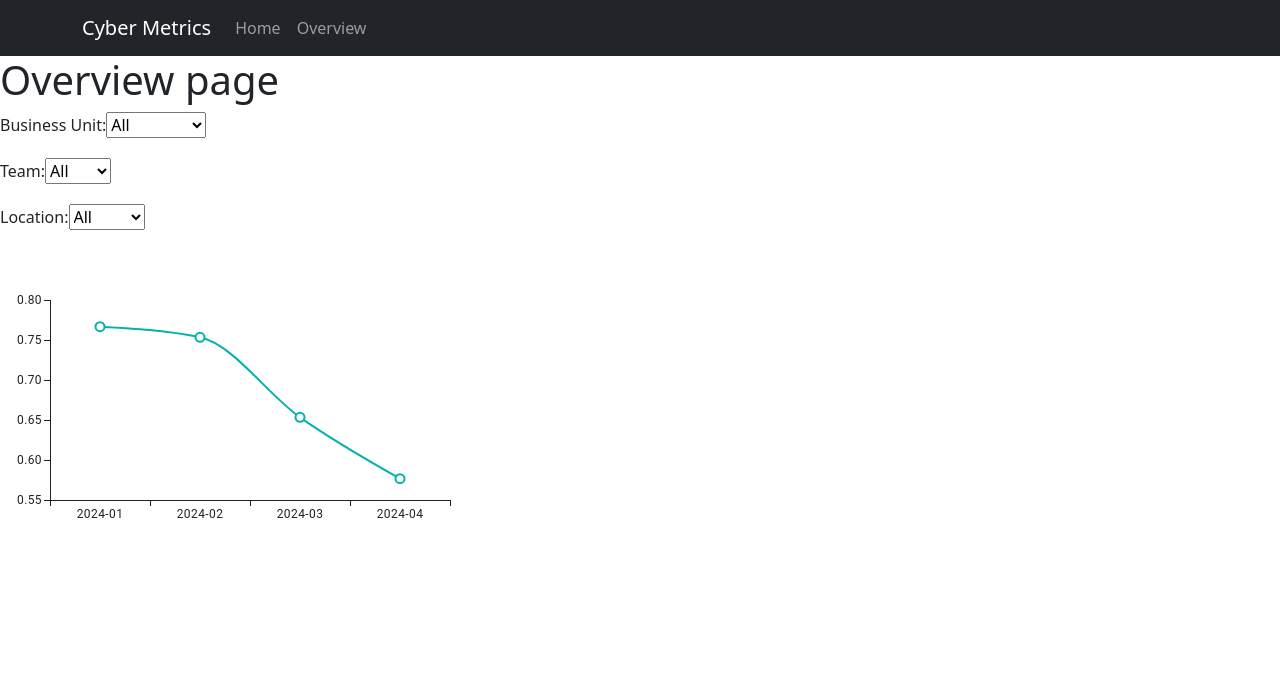
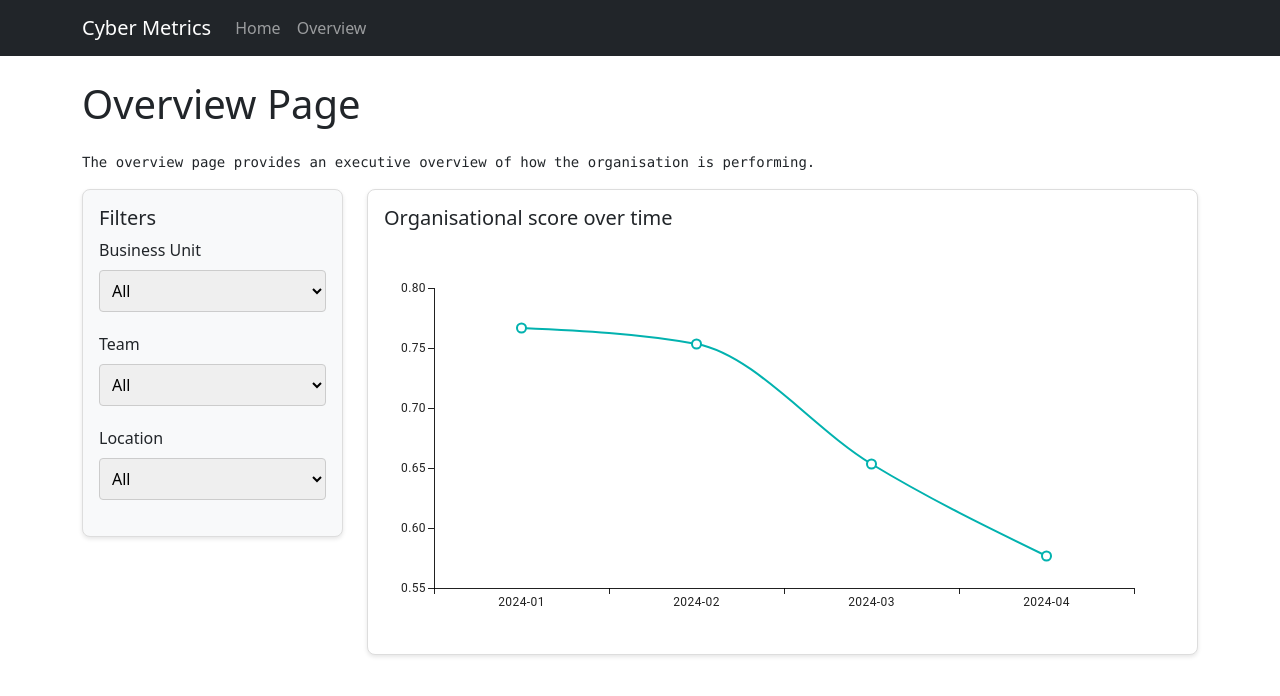
Before and after one commit to massyn/cyber-dashboard-react, a React (Create React App) app: page /overview in a window 1280 px wide. Shown: the top 696 px of the page. Built offline with nearby package versions, Linux system fonts and the light colour scheme.

Commit message:
Update graph visuals

```diff
--- a/src/components/FilterDropdown.js
+++ b/src/components/FilterDropdown.js
@@ -1,14 +1,22 @@
-// FilterDropdown.js
 import React from 'react';
 
 const FilterDropdown = ({ label, options, value, onChange, name }) => (
-  <div style={{ marginBottom: '20px' }}>
-    <label htmlFor={`${name}-filter`}>{label}: </label>
+  <div style={{ marginBottom: '20px', width: '100%' }}>
+    <label htmlFor={`${name}-filter`} style={{ display: 'block', marginBottom: '8px' }}>
+      {label}
+    </label>
     <select
       id={`${name}-filter`}
       name={name}
       value={value}
       onChange={onChange}
+      style={{
+        width: '100%',
+        padding: '8px',
+        fontSize: '16px',
+        borderRadius: '4px',
+        border: '1px solid #ccc',
+      }}
     >
       <option value="">All</option>
       {options.map((option, index) => (
--- a/src/pages/overview.js
+++ b/src/pages/overview.js
@@ -1,7 +1,6 @@
 import React, { useEffect, useState } from 'react';
 import { LineChart } from '@mui/x-charts/LineChart';
 import FilterDropdown from '../components/FilterDropdown';
-//import { fetchAndExtractCSV } from '../utils/fetchData';
 import { fetchAndExtractJSON } from '../utils/fetchData';
 import { handleFilterChange } from '../utils/handleFilterChange';
 import { aggregateData } from '../utils/aggregateData';
@@ -18,7 +17,6 @@ const Overview = () => {
   useEffect(() => {
     const initializeData = async () => {
       try {
-        //const data = await fetchAndExtractCSV('/data.csv', [
         const data = await fetchAndExtractJSON('/data.json', [
           'business_unit',
           'team',
@@ -36,8 +34,6 @@ const Overview = () => {
     initializeData();
   }, []);
 
-
-  // Wrapper function for handling filter changes
   const handleDropdownChange = (event) =>
     handleFilterChange({
       event,
@@ -52,9 +48,22 @@ const Overview = () => {
   }
 
   return (
-
-    <div>
-            <h1>Overview page</h1>
+    <div className="container">
+      <h1 className="my-4">Overview Page</h1>
+      <pre>The overview page provides an executive overview of how the organisation is performing.</pre>
+      <div className="row">
+        {/* Filters Section */}
+        <div className="col-md-3">
+          <div
+            className="card p-3 mb-4"
+            style={{
+              backgroundColor: '#f8f9fa', // Light gray background
+              border: '1px solid #ddd', // Subtle border for definition
+              borderRadius: '8px', // Rounded corners for a modern look
+              boxShadow: '0 2px 4px rgba(0, 0, 0, 0.1)', // Light shadow for separation
+            }}
+          >
+            <h5 className="card-title">Filters</h5>
             <FilterDropdown
               label="Business Unit"
               options={chartData.business_unit}
@@ -76,13 +85,30 @@ const Overview = () => {
               onChange={handleDropdownChange}
               name="location"
             />
+          </div>
+        </div>
 
+        {/* Chart Section */}
+        <div className="col-md-9">
+          <div
+            className="card p-3 mb-4"
+            style={{
+              backgroundColor: '#ffffff', // White background for the chart
+              border: '1px solid #ddd', // Subtle border for definition
+              borderRadius: '8px', // Rounded corners for a modern look
+              boxShadow: '0 2px 4px rgba(0, 0, 0, 0.1)', // Light shadow for separation
+            }}
+          >
+            <h5 className="card-title">Organisational score over time</h5>
             <LineChart
               xAxis={[{ id: 'barCategories', data: filteredData.labels, scaleType: 'band' }]}
               series={[{ data: filteredData.values }]}
-        width={500}
-        height={300}
+              width={800}
+              height={400}
             />
+          </div>
+        </div>
+      </div>
     </div>
   );
 };
```
Lines whose indentation alone changed are shown as unchanged.
